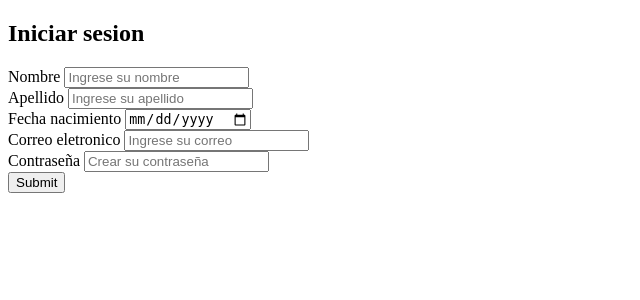
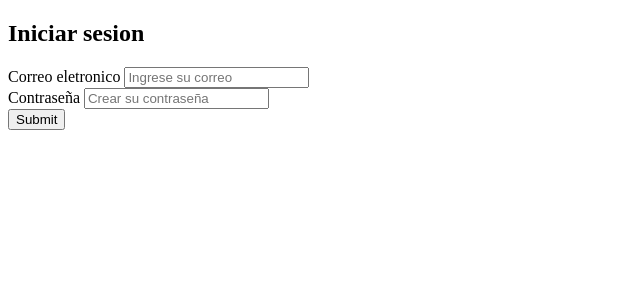
Before and after one commit to YAEL345YOL/CardenasSync, a PHP site: page /login_cliente.php in a window 1280 px wide. Shown: the top 300 px of the page, without its empty margins (0-640 px from the left). Run offline with PHP 8.4, Linux system fonts and the light colour scheme.

Commit message:
new file:   src/barco.png 	new file:   src/logo.ico 	new file:   src/logo.png 	new file:   src/titulo.png 	new file:   views/inicio.php 	modified:   views/login_cliente.php 	modified:   views/rastrear_contenedor.php 	new file:   views/trabajador.php 	new file:   views/usuario.php

```diff
--- a/views/login_cliente.php
+++ b/views/login_cliente.php
@@ -9,18 +9,6 @@
 <body>
     <form action="../php/login_cliente.php" method="POST">
         <h2>Iniciar sesion</h2>
-
-        <label for="nombre_cliente">Nombre</label>
-        <input id="nombre_cliente" name="nombre_cliente" type="text" placeholder="Ingrese su nombre" required>
-        <br>
-
-        <label for="apellido_cliente">Apellido</label>
-        <input id="apellido_cliente" name="apellido_cliente" type="text" placeholder="Ingrese su apellido" required>
-        <br>
-
-        <label for="fecha_nacimiento_cliente">Fecha nacimiento</label>
-        <input id="fecha_nacimiento_cliente" name="fecha_nacimiento_cliente" type="date" required>
-        <br>
 
         <label for="correo_cliente">Correo eletronico</label>
         <input id="correo_cliente" name="correo_cliente" type="email" placeholder="Ingrese su correo" required>
--- a/views/rastrear_contenedor.php
+++ b/views/rastrear_contenedor.php
@@ -1,5 +1,5 @@
 <?php
-include "../php/rastrear_contenedor.php";
+include "../php/connection.php";
 
 $con = connection();
 $sql = "SELECT * FROM contenedor";
```
Also changed, not shown: views/inicio.php (added, +23 -0 lines), src/barco.png (added), src/logo.ico (added), src/logo.png (added), src/titulo.png (added), views/trabajador.php (added), views/usuario.php (added).
